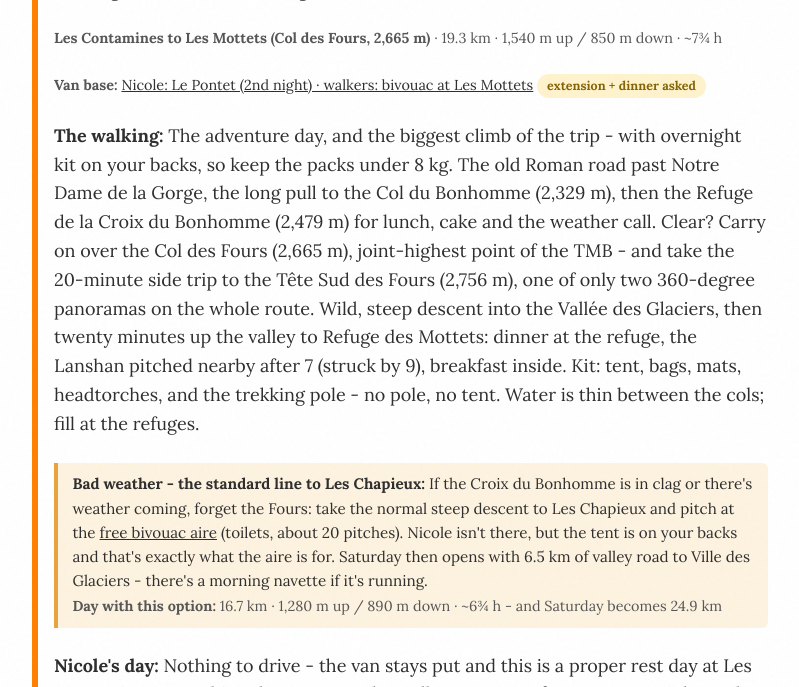
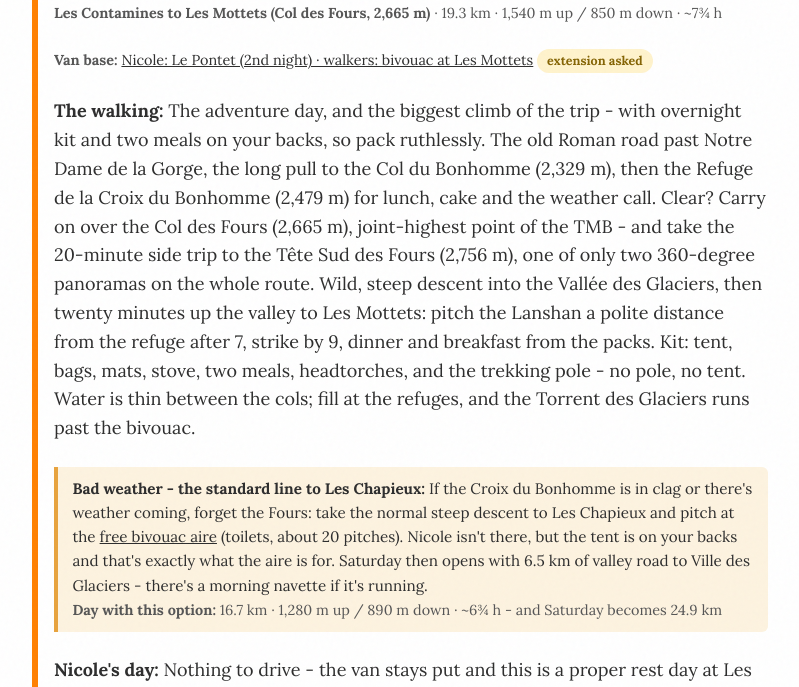
Before and after one commit to seanreillyesq/seanreillyesq.github.io, a Jekyll site: the page built from tmb-2026-plans.html, in a window 1280 px wide and 900 px high, scrolled down 4157 px, cut to the strip 208-895 px from the top of the window. Shown: the whole strip, without its empty margins (240-1039 px from the left). Built offline with Jekyll 4.4.1, drawn with Linux system fonts in a browser that asks for light colours; some of the changed text lies outside the part shown.

Commit message:
TMB D2: Mottets bivouac now fully self-catered, refuge asks dropped

```diff
--- a/tmb-2026-plans.html
+++ b/tmb-2026-plans.html
@@ -72,7 +72,7 @@ permalink: /tmb-2026-plans/
     <tr><td>Tue 28 Jul</td><td><a href="http://www.camping-bellevue-leshouches.com/" target="_blank">Bellevue, Les Houches</a></td><td><span class="tmb-chip tmb-chip-ok">confirmed</span></td><td>Cathy +33 6 33 50 34 12</td></tr>
     <tr><td>Wed 29 Jul</td><td><a href="http://www.camping-bellevue-leshouches.com/" target="_blank">Bellevue, Les Houches</a></td><td><span class="tmb-chip tmb-chip-ok">confirmed</span></td><td>Cathy +33 6 33 50 34 12</td></tr>
     <tr><td>Thu 30 Jul</td><td><a href="https://www.campinglepontet.fr" target="_blank">Le Pontet, Les Contamines</a></td><td><span class="tmb-chip tmb-chip-ok">booked ref 6458</span></td><td>+33 4 50 47 04 04</td></tr>
-    <tr><td>Fri 31 Jul</td><td>Walkers: bivouac at <a href="http://www.lesmottets.com/tour-du-mont-blanc/english/" target="_blank">Refuge des Mottets</a> (dinner) &middot; Nicole: <a href="https://www.campinglepontet.fr" target="_blank">Le Pontet</a> 2nd night &middot; bad-weather fallback <a href="https://park4night.com/fr/place/13306" target="_blank">Chapieux aire</a></td><td><span class="tmb-chip tmb-chip-wait">extension + dinner asked</span></td><td>refuge@lesmottets.com &middot; +33 4 79 07 01 70</td></tr>
+    <tr><td>Fri 31 Jul</td><td>Walkers: wild camp near <a href="http://www.lesmottets.com/tour-du-mont-blanc/english/" target="_blank">Les Mottets</a> (self-catered, no booking) &middot; Nicole: <a href="https://www.campinglepontet.fr" target="_blank">Le Pontet</a> 2nd night &middot; bad-weather fallback <a href="https://park4night.com/fr/place/13306" target="_blank">Chapieux aire</a></td><td><span class="tmb-chip tmb-chip-wait">extension asked</span></td><td>Mottets (safety call) +33 4 79 07 01 70</td></tr>
     <tr><td>Sat 1 + Sun 2 Aug</td><td><a href="https://www.aiguillenoire.com/en/home-2/" target="_blank">Aiguille Noire</a>, fallback <a href="https://www.campinglasorgente.net" target="_blank">La Sorgente</a> (Val Veny)</td><td><span class="tmb-chip tmb-chip-wait">enquiry sent</span></td><td>+39 392 1966170</td></tr>
     <tr><td>Mon 3 + Tue 4 Aug</td><td><a href="https://arpette.ch/en/camping-2/" target="_blank">Val d'Arpette, Champex</a></td><td><span class="tmb-chip tmb-chip-wait">booking requested</span></td><td>Nour +41 27 783 12 21</td></tr>
     <tr><td>Wed 5 Aug</td><td><a href="https://www.valleedutrient.ch/en/campsite-l-arpille-fp480" target="_blank">l'Arpille, Col de la Forclaz</a></td><td><span class="tmb-chip tmb-chip-wait">enquiry sent</span></td><td>+41 27 722 26 88</td></tr>
@@ -134,10 +134,10 @@ const DAYS = [
   gmap:"https://www.google.com/maps/dir/?api=1&origin=45.89124,6.78756&destination=45.80303,6.72234&travelmode=driving",
   escape:"Gentle warm-up over the Col de Voza. The valley road and Les Contamines bus are never far if anything niggles."},
  {n:2, date:"2026-07-31", label:"Fri 31 July", stage:"Les Contamines to Les Mottets (Col des Fours, 2,665 m)", km:19.3, up:1540, down:850, hrs:"7&frac34; h", col:"#ff8000",
-  walkers:"The adventure day, and the biggest climb of the trip - with overnight kit on your backs, so keep the packs under 8 kg. The old Roman road past Notre Dame de la Gorge, the long pull to the Col du Bonhomme (2,329 m), then the Refuge de la Croix du Bonhomme (2,479 m) for lunch, cake and the weather call. Clear? Carry on over the Col des Fours (2,665 m), joint-highest point of the TMB - and take the 20-minute side trip to the T&ecirc;te Sud des Fours (2,756 m), one of only two 360-degree panoramas on the whole route. Wild, steep descent into the Vall&eacute;e des Glaciers, then twenty minutes up the valley to Refuge des Mottets: dinner at the refuge, the Lanshan pitched nearby after 7 (struck by 9), breakfast inside. Kit: tent, bags, mats, headtorches, and the trekking pole - no pole, no tent. Water is thin between the cols; fill at the refuges.",
+  walkers:"The adventure day, and the biggest climb of the trip - with overnight kit and two meals on your backs, so pack ruthlessly. The old Roman road past Notre Dame de la Gorge, the long pull to the Col du Bonhomme (2,329 m), then the Refuge de la Croix du Bonhomme (2,479 m) for lunch, cake and the weather call. Clear? Carry on over the Col des Fours (2,665 m), joint-highest point of the TMB - and take the 20-minute side trip to the T&ecirc;te Sud des Fours (2,756 m), one of only two 360-degree panoramas on the whole route. Wild, steep descent into the Vall&eacute;e des Glaciers, then twenty minutes up the valley to Les Mottets: pitch the Lanshan a polite distance from the refuge after 7, strike by 9, dinner and breakfast from the packs. Kit: tent, bags, mats, stove, two meals, headtorches, and the trekking pole - no pole, no tent. Water is thin between the cols; fill at the refuges, and the Torrent des Glaciers runs past the bivouac.",
   variant:{name:"Bad weather - the standard line to Les Chapieux",text:"If the Croix du Bonhomme is in clag or there's weather coming, forget the Fours: take the normal steep descent to Les Chapieux and pitch at the <a href='https://park4night.com/fr/place/13306' target='_blank'>free bivouac aire</a> (toilets, about 20 pitches). Nicole isn't there, but the tent is on your backs and that's exactly what the aire is for. Saturday then opens with 6.5 km of valley road to Ville des Glaciers - there's a morning navette if it's running.",
    stats:"16.7 km &middot; 1,280 m up / 890 m down &middot; ~6&frac34; h - and Saturday becomes 24.9 km"},
-  base:"Nicole: Le Pontet (2nd night) &middot; walkers: bivouac at Les Mottets", url:"https://www.campinglepontet.fr", chip:["wait","extension + dinner asked"],
+  base:"Nicole: Le Pontet (2nd night) &middot; walkers: bivouac at Les Mottets", url:"https://www.campinglepontet.fr", chip:["wait","extension asked"],
   driver:"Nothing to drive - the van stays put and this is a proper rest day at Les Contamines. One thing that matters: the walkers are out of contact overnight, and that's fine - there's barely a bar of signal up there, so no news Friday evening means nothing. The agreed rule: if they haven't appeared or been in touch by 14:00 Saturday at the Val Veny campsite, ring Refuge des Mottets (+33 4 79 07 01 70), then PGHM (+33 4 50 53 16 89).",
   escape:"Refuge de la Croix du Bonhomme is the staffed decision point - retreat line from there is back to Les Contamines or the fallback descent to Les Chapieux. After the Col des Fours the escape is forwards: Ville des Glaciers and Les Mottets both sit on a road head, and Mottets has a phone."},
  {n:3, date:"2026-08-01", label:"Sat 1 August", stage:"Les Mottets to Val Veny (Col de la Seigne)", km:18.6, up:660, down:1040, hrs:"5&frac34; h", col:"#e6c200",
```
